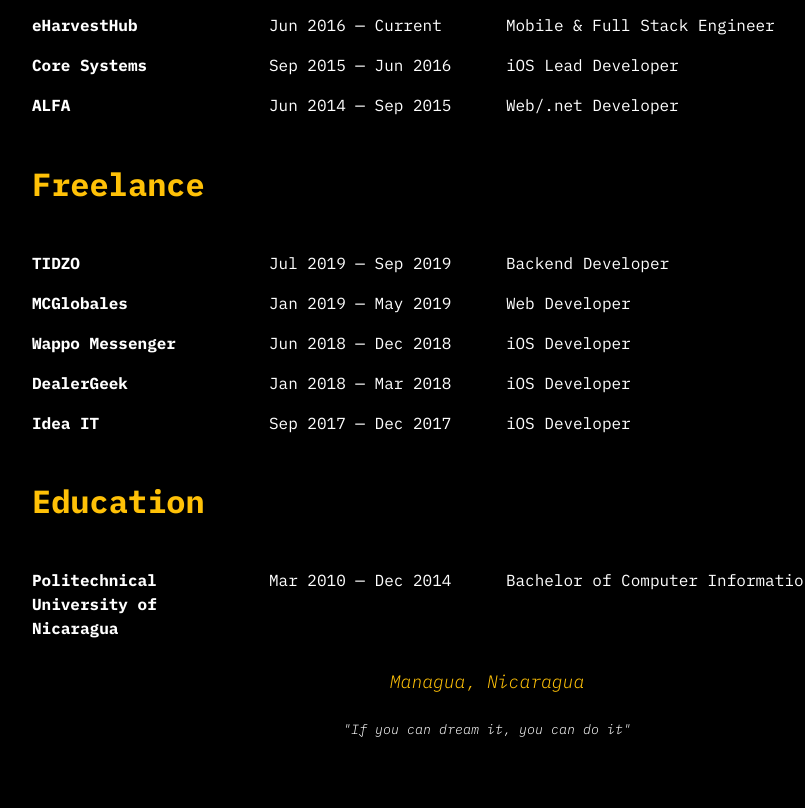
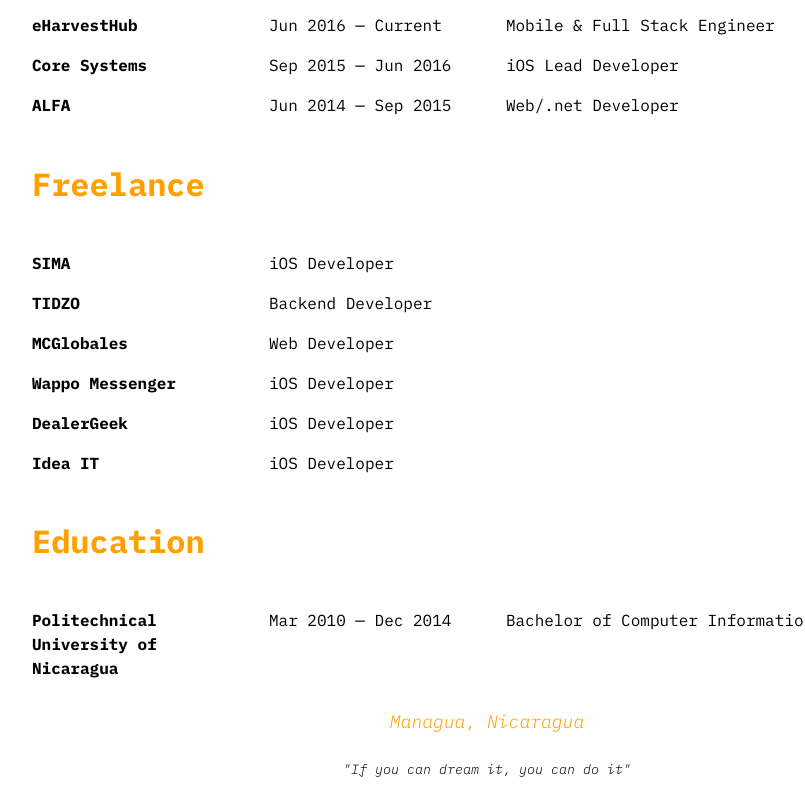
Before and after one commit to ingdanni/ingdanni.github.io, a website: page index.html in a window 1280 px wide. Shown: the part 717-1525 px from the top of the page, without its empty margins (153-958 px from the left). Before the commit the page ends 1485 px from the top, so only its background shows below. Drawn offline with nearby package versions, Linux system fonts and the light colour scheme.

Commit message:
Updated design

```diff
--- a/index.html
+++ b/index.html
@@ -69,28 +69,32 @@
                 <div class="col-12"><h2>Freelance</h2></div>
             </div>
             <div class="row">
+                <div class="col-3"><b>SIMA</b></div>
+                <div class="col-6">iOS Developer</div>
+            </div>
+            <div class="row">
                 <div class="col-3"><b>TIDZO</b></div>
-                <div class="col-3">Jul 2019 — Sep 2019</div>
+                <!-- <div class="col-3">Jul 2019 — Sep 2019</div> -->
                 <div class="col-6">Backend Developer</div>
             </div>
             <div class="row">
                 <div class="col-3"><b>MCGlobales</b></div>
-                <div class="col-3">Jan 2019 — May 2019</div>
+                <!-- <div class="col-3">Jan 2019 — May 2019</div> -->
                 <div class="col-6">Web Developer</div>
             </div>
             <div class="row">
                 <div class="col-3"><b>Wappo Messenger</b></div>
-                <div class="col-3">Jun 2018 — Dec 2018</div>
+                <!-- <div class="col-3">Jun 2018 — Dec 2018</div> -->
                 <div class="col-6">iOS Developer</div>
             </div>
             <div class="row">
                 <div class="col-3"><b>DealerGeek</b></div>
-                <div class="col-3">Jan 2018 — Mar 2018</div>
+                <!-- <div class="col-3">Jan 2018 — Mar 2018</div> -->
                 <div class="col-6">iOS Developer</div>
             </div>
             <div class="row">
                 <div class="col-3"><b>Idea IT</b></div>
-                <div class="col-3">Sep 2017 — Dec 2017</div>
+                <!-- <div class="col-3">Sep 2017 — Dec 2017</div> -->
                 <div class="col-6">iOS Developer</div>
             </div>
             <!-- Education -->
--- a/style.css
+++ b/style.css
@@ -1,10 +1,10 @@
 * {
-  color: #FFFFFF !important;
+  color: rgb(0, 0, 0) !important;
   font-family: 'IBM Plex Mono', monospace;
 }
 
 body {
-  background-color: #000000;
+  background-color: #ffffff;
   /*background: linear-gradient(to right, #314339, #222831);*/
 }
 
@@ -20,13 +20,13 @@
 }
 
 .title {
-  color: #FFC107 !important;
+  color: #FFA000 !important;
   font-size: 50px;
   font-weight: bold;
 }
 
 h2 {
-  color: #FFC107 !important;
+  color: #FFA000 !important;
 }
 
 b {
@@ -49,7 +49,7 @@
 }
 
 footer p {
-  color: #FFC107 !important;
+  color: #FFA000 !important;
   font-style: italic;
   font-family: 'IBM Plex Mono', serif;
   font-weight: 300;
@@ -66,11 +66,11 @@
   max-width: 175px;
   max-height: 175px;
   border-radius: 50%;
-  border: 2px solid #FFC107;
+  border: 2px solid #FFA000;
 }
 
 .btn-cv {
-  border: 2px solid #FFC107;
+  border: 2px solid #FFA000;
   border-style: dotted;
   padding: 15px;
   font-size: 20px;
```
